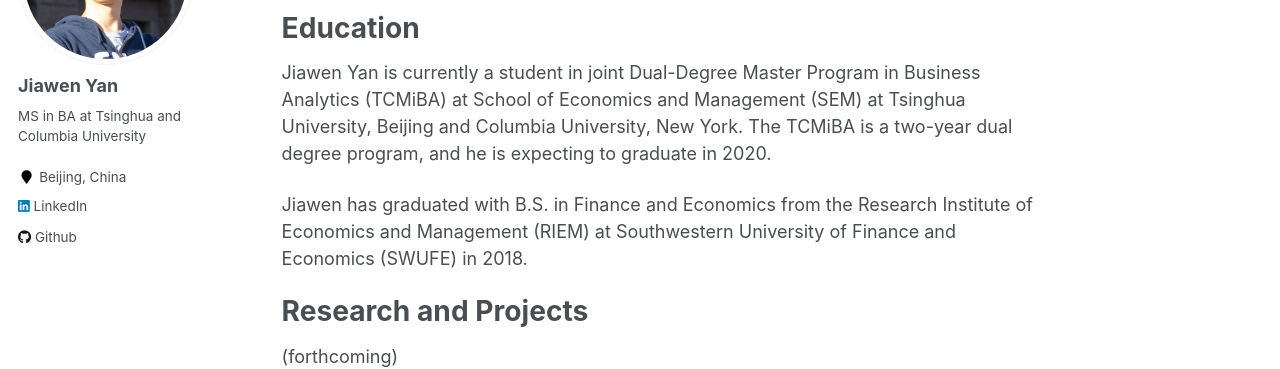
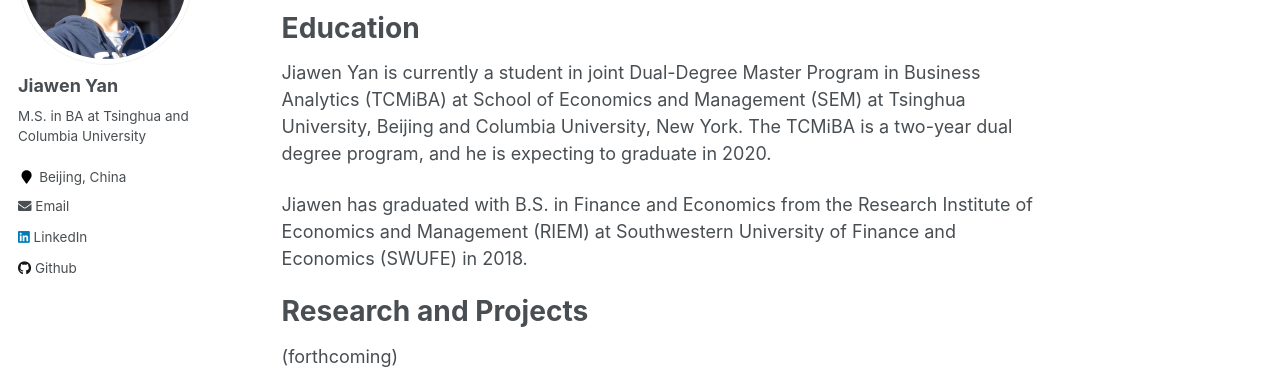
Before and after one commit to Jiawen-Yan/jiawen-yan.github.io, a Jekyll site: the page built from _pages/about.md, in a window 1280 px wide. Shown: the part 226-595 px from the top of the page. Built offline with Jekyll 4.4.1, drawn with Linux system fonts in a browser that asks for light colours.

Commit message:
github.io

```diff
--- a/_config.yml
+++ b/_config.yml
@@ -82,11 +82,11 @@
 author:
   name             : "Jiawen Yan"
   avatar           : "profile.png"
-  bio              : "MS in BA at Tsinghua and Columbia University"
+  bio              : "M.S. in BA at Tsinghua and Columbia University"
   location         : " Beijing, China"
   employer         :
   googlescholar    : # "http://yourfullgooglescholarurl.com"
-  email            :
+  email            : "yjw9100@hotmail.com"
   researchgate     :  # example: "https://www.researchgate.net/profile/yourprofile"
   uri              :
   bitbucket        :
```
